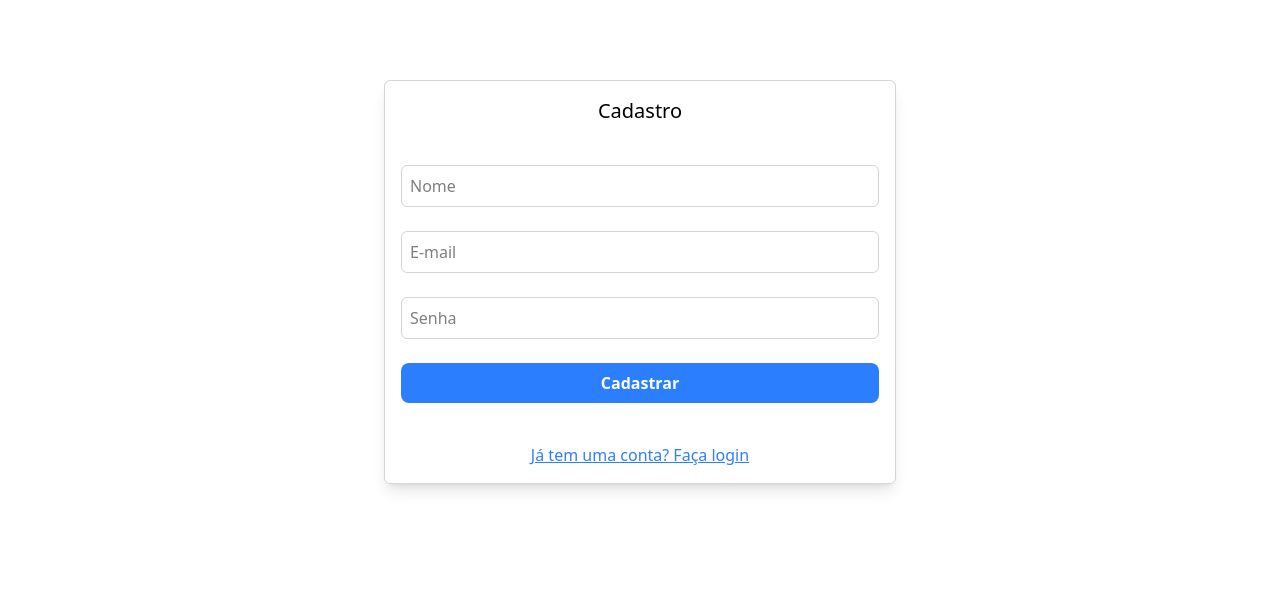
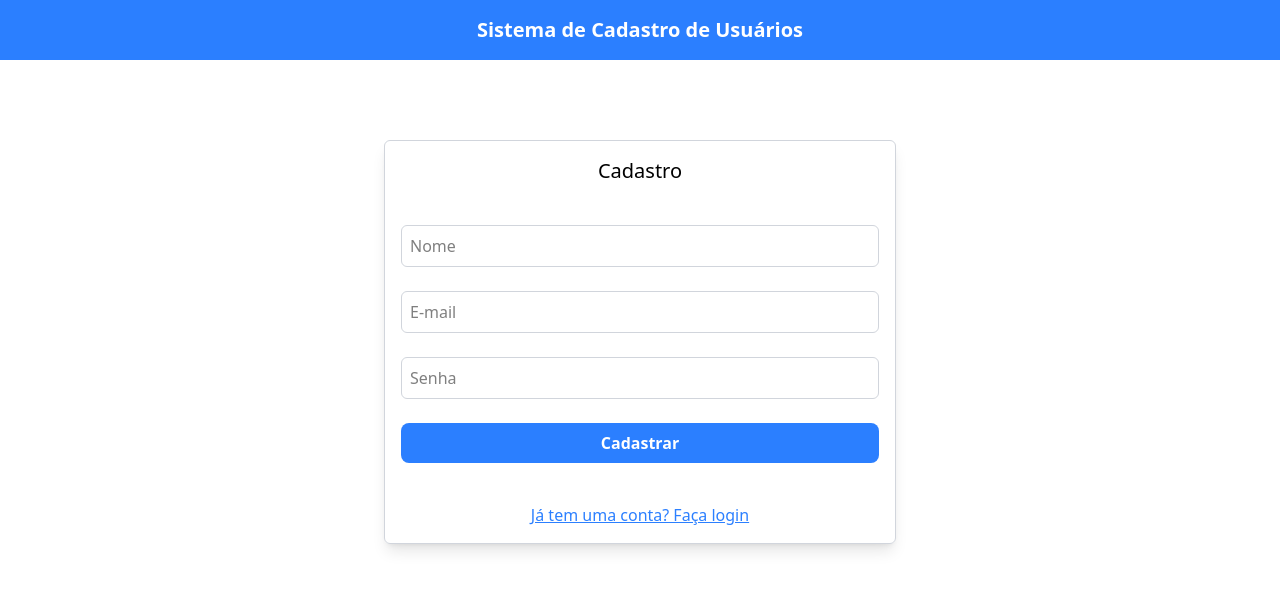
Before and after one commit to lucasherrerods/react-login, a React (Vite) app: page / in a window 1280 px wide. Shown: the top 590 px of the page. Built offline with nearby package versions, Linux system fonts and the light colour scheme.

Commit message:
feat: include a simple header

```diff
--- a/src/App.jsx
+++ b/src/App.jsx
@@ -2,11 +2,13 @@ import { BrowserRouter, Routes, Route, Navigate } from 'react-router'
 import Register from './pages/Register'
 import Login from './pages/Login'
 import List from './pages/List'
+import Header from './components/Header'
 
 function App() {
 
   return (
     <BrowserRouter>
+      <Header></Header>
       <Routes>
         <Route path='/' element={<Register />}></Route>
         <Route path='/login' element={<Login />}></Route>
--- /dev/null
+++ b/src/components/Header/index.jsx
@@ -0,0 +1,9 @@
+function Header() {
+  return (
+    <div className='w-full h-15 bg-blue-500 flex items-center justify-center'>
+      <h1 className='text-xl text-white font-bold'>Sistema de Cadastro de Usuários</h1>
+    </div>
+  )
+}
+
+export default Header
```
